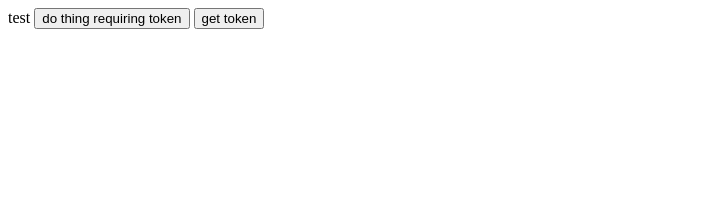
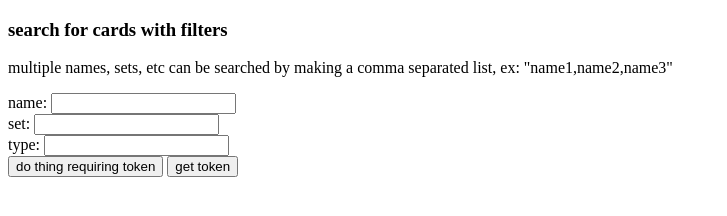
Before and after one commit to I-s-aac/api-server-project, a website: page public/index.html in a window 1280 px wide. Shown: the whole page, without its empty margins (0-727 px from the left). Drawn offline with Linux system fonts and the light colour scheme.

Commit message:
adding stuff to html to allow input

```diff
--- a/public/index.html
+++ b/public/index.html
@@ -7,7 +7,29 @@
     <script defer src="index.js"></script>
   </head>
   <body>
-    test
+    <div>
+      <h3>search for cards with filters</h3>
+      <p>
+        multiple names, sets, etc can be searched by making a comma separated
+        list, ex: "name1,name2,name3"
+      </p>
+      <form method="get">
+        <!-- add sets, types, rarities, and name -->
+        <label>
+          name:
+          <input type="text" />
+        </label>
+        <br />
+        <label>
+          set:
+          <input type="text" />
+        </label>
+        <br />
+        <label> type: <input type="text" />
+        </label>
+      </form>
+      <div id="searchResult"></div>
+    </div>
     <button id="test">do thing requiring token</button>
     <button id="test2">get token</button>
   </body>
```
Also changed, not shown: app.js (+4 -9 lines).
